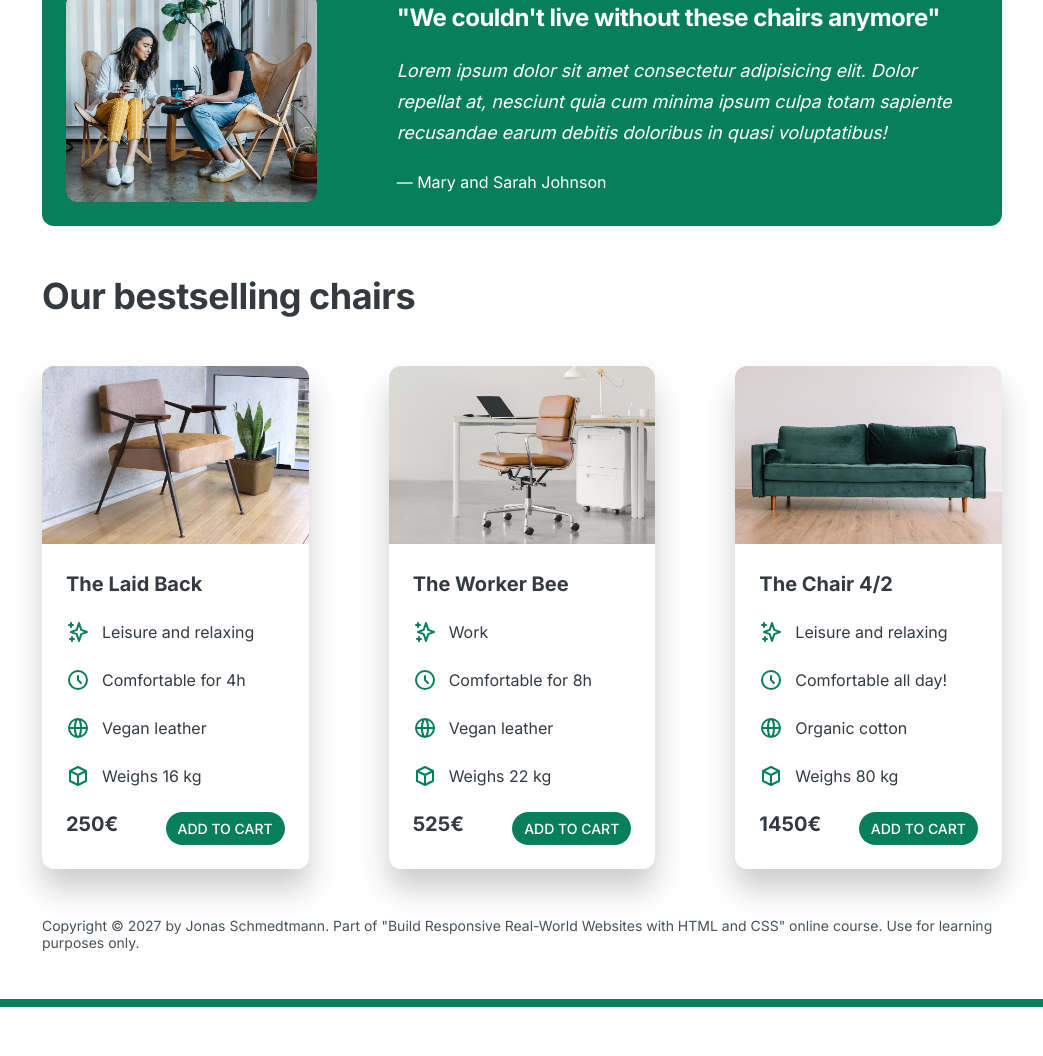
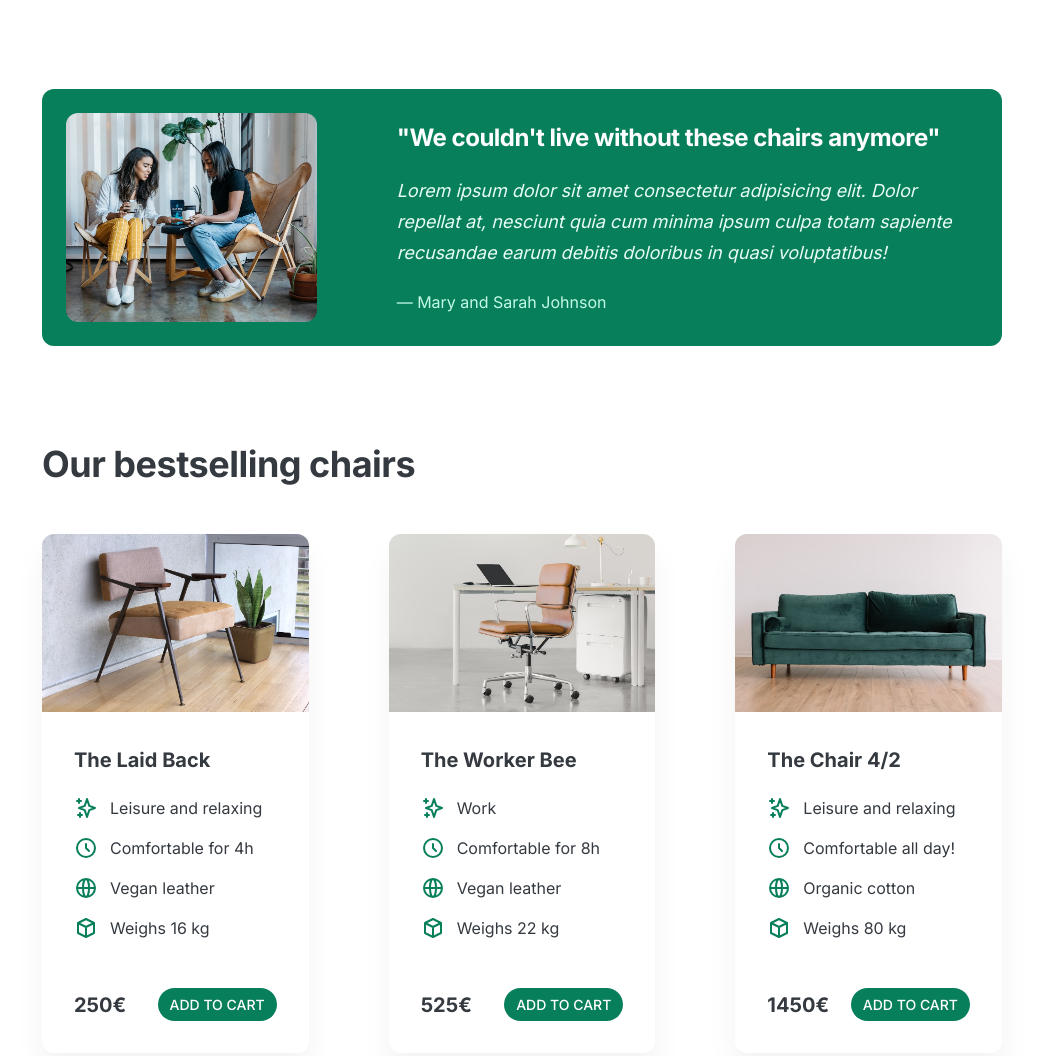
Before and after one commit to FreeNit/HTML_CSS_Design, a plain HTML site: page index.html in a window 1280 px wide. Shown: the part 921-1977 px from the top of the page, without its empty margins (118-1161 px from the left). Before the commit the page ends 1928 px from the top, so only its background shows below. Drawn offline with Linux system fonts and the light colour scheme.

Commit message:
Update style.css
Implementing Whitespace and visual hierarchy

```diff
--- a/style.css
+++ b/style.css
@@ -43,7 +43,7 @@ body {
 
 header,
 section {
-  margin-bottom: 48px;
+  margin-bottom: 96px;
 }
 
 h2 {
@@ -105,7 +105,7 @@ header {
   display: grid;
   grid-template-columns: repeat(2, 1fr);
   column-gap: 80px;
-  margin-top: 48px;
+  margin-top: 64px;
 }
 
 .header-text-box {
@@ -115,7 +115,7 @@ header {
 }
 
 h1 {
-  margin-bottom: 24px;
+  margin-bottom: 32px;
   font-size: 44px;
   /* 44 / 52/ 62 */
   line-height: 1.1;
@@ -137,7 +137,7 @@ img {
   stroke: #087f5b;
   width: 32px;
   height: 32px;
-  margin-bottom: 16px;
+  margin-bottom: 24px;
 }
 
 .features-title {
@@ -173,11 +173,16 @@ img {
   line-height: 1.7;
   font-style: italic;
   margin-bottom: 24px;
+  color: #e6fcf5;
+}
+
+.testimonial-author {
+  color: #c3fae8;
 }
 
 /* CHAIRS */
 .chair {
-  box-shadow: 0px 20px 30px 0px rgba(0, 0, 0, 0.2);
+  box-shadow: 0px 20px 30px 0px rgba(0, 0, 0, 0.05);
   border-radius: 12px;
 }
 
@@ -188,7 +193,7 @@ img {
 }
 
 .chair-box {
-  padding: 24px;
+  padding: 32px;
 }
 
 h3 {
@@ -198,14 +203,14 @@ h3 {
 
 .chair-details {
   list-style: none;
-  margin-bottom: 24px;
+  margin-bottom: 48px;
 }
 
 .chair-details li {
   display: flex;
   align-items: center;
   gap: 12px;
-  margin-bottom: 24px;
+  margin-bottom: 16px;
 }
 
 .chair-details li:last-child {
@@ -222,6 +227,7 @@ h3 {
   font-size: 20px;
   display: flex;
   justify-content: space-between;
+  align-items: center;
 }
 
 footer {
```
